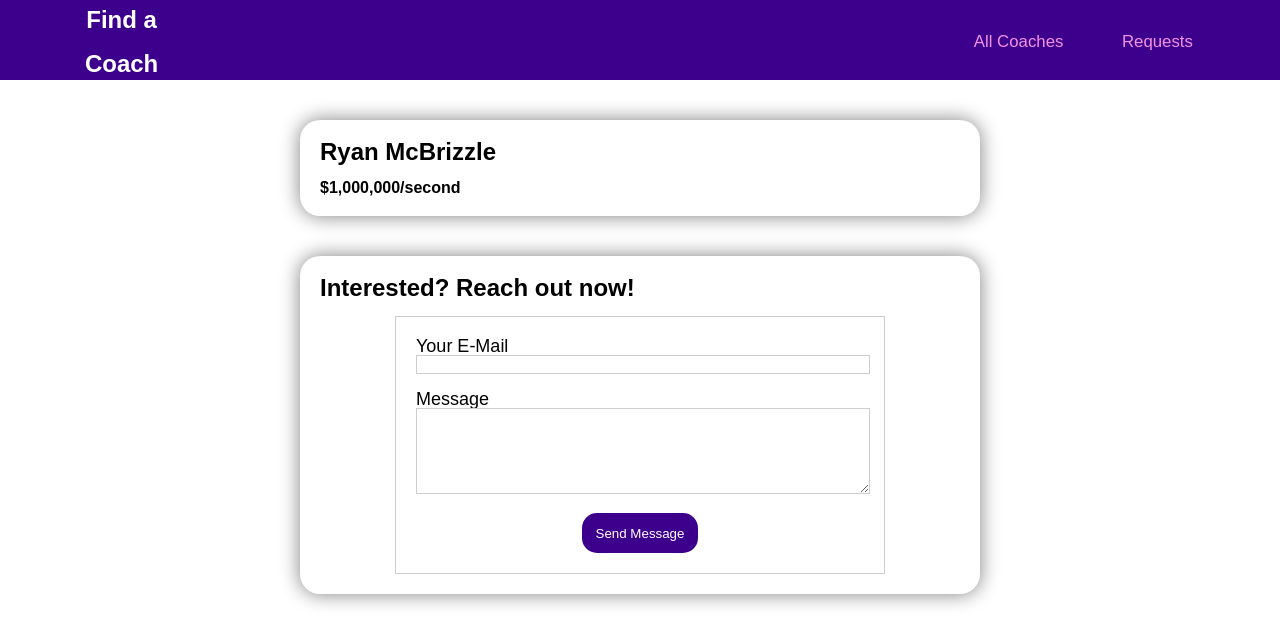
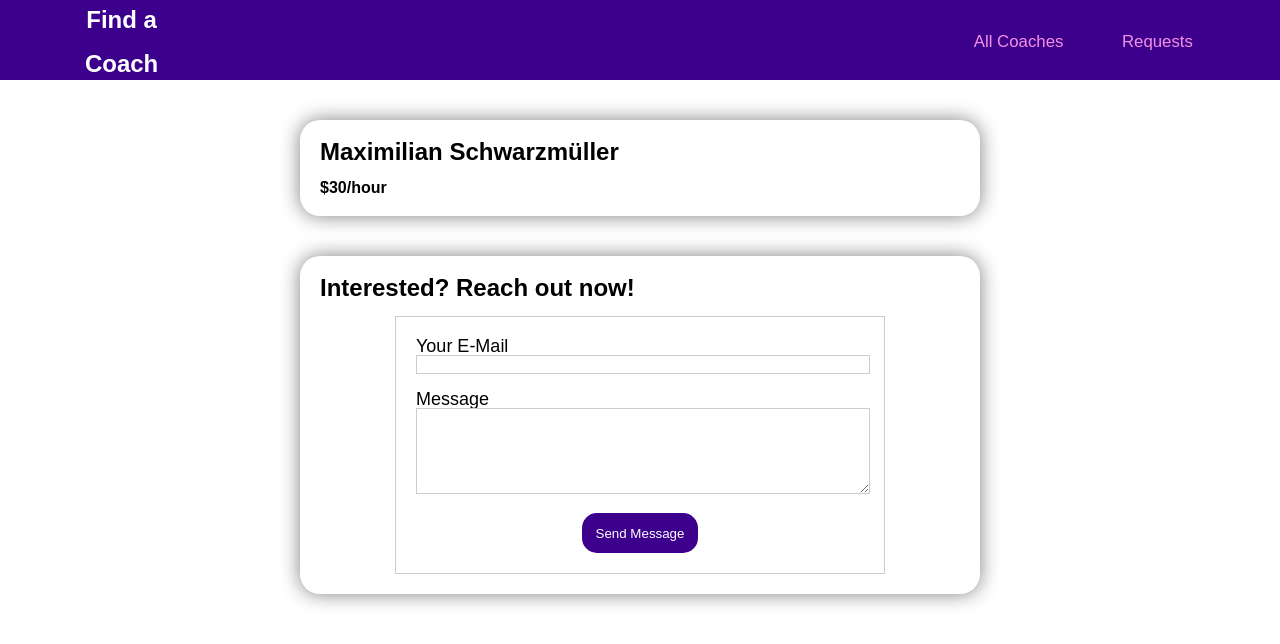
Before and after one commit to mr-ryan12/find_a_coach, a Vue app: page /coaches/1/contact in a window 1280 px wide. Shown: the top 644 px of the page. Built offline with nearby package versions, Linux system fonts and the light colour scheme; a web font is replaced by a local one.

Commit message:
Add coach name and rate

```diff
--- a/src/components/ContactCoach.vue
+++ b/src/components/ContactCoach.vue
@@ -1,8 +1,9 @@
 <template>
   <section>
     <base-container>
-      <h2 class="name">Ryan McBrizzle</h2>
-      <p class="rate">$1,000,000/second</p>
+      <!-- <h2 class="name">Ryan McBrizzle</h2> -->
+      <h2 class="name">{{ fullName }}</h2>
+      <p class="rate">{{ rate }}</p>
     </base-container>
     <base-container>
       <h2 class="form-title">Interested? Reach out now!</h2>
@@ -39,7 +40,8 @@ export default {
   data() {
     return {
       email: '',
-      message: ''
+      message: '',
+      foundCoach: {}
     }
   },
   components: {
@@ -47,6 +49,22 @@ export default {
   },
   mounted() {
     console.log(this.$route.params.id)
+    const coaches = this.$store.getters.getCoaches
+    console.log('coaches>>>>', coaches)
+    const coachId = Number(this.$route.params.id)
+    console.log('coachId>>>>>', coachId)
+    const foundCoach = coaches.find(coach => coach.id === coachId)
+    console.log('foundCoach>>>>', foundCoach)
+
+    this.foundCoach = foundCoach
+  },
+  computed: {
+    fullName() {
+      return this.foundCoach.firstName + ' ' + this.foundCoach.lastName
+    },
+    rate() {
+      return '$' + this.foundCoach.rate + '/hour'
+    }
   }
 }
 </script>
```
